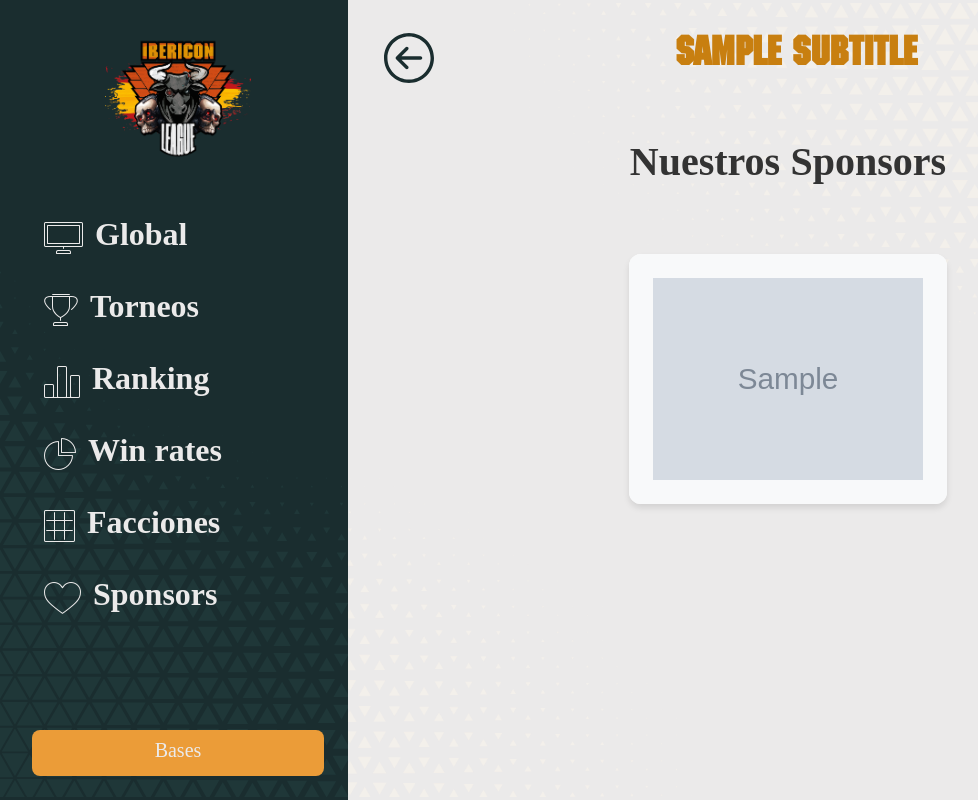
After one commit to MarioFernandezCarballo/Ibericon2.0, a Python web app: template templates/sponsors.html in a window 1280 px wide. The commit adds this page. Shown: the whole page, without its empty margins (36-1014 px from the left). Run offline with Jinja, Linux system fonts and the light colour scheme; the template is opened without the code that fills it: most values are stand-ins (such as "Sample title", 1, 10 or a date in 2020); grey boxes marked "Sample" are stand-in pictures; some libraries are stand-ins or nearby versions.

Commit message:
Sponsors and region handling

```diff
--- a/templates/base.html
+++ b/templates/base.html
@@ -27,6 +27,7 @@
         <li><a href="/ranking"> <i class="icon-bargraph"></i>Ranking</a></li>
         <li><a href="/winrates"> <i class="icon-piechart"></i>Win rates</a></li>
         <li><a href="/factions"> <i class="icon-grid"></i>Facciones</a></li>
+        <li><a href="/sponsors"> <i class="icon-heart"></i>Sponsors</a></li>
     </ul>
   </nav>
     {% if user %}
--- /dev/null
+++ b/templates/sponsors.html
@@ -0,0 +1,179 @@
+{% extends "base.html" %}
+
+{% block content %}
+<div class="sponsors-container">
+    <div class="sponsors-header">
+        <h2>Nuestros Sponsors</h2>
+    </div>
+
+    <div class="sponsors-grid">
+        {% for sponsor in sponsors %}
+        <div class="sponsor-card">
+            <a href="{{ sponsor.url }}" target="_blank" rel="noopener noreferrer">
+                <div class="sponsor-image-wrapper">
+                    <img src="{{ sponsor.logo }}" alt="{{ sponsor.name }}" class="sponsor-logo">
+                    <div class="sponsor-overlay">
+                        <span class="sponsor-name">{{ sponsor.name }}</span>
+                        <span class="sponsor-link">Visitar sitio web →</span>
+                    </div>
+                </div>
+            </a>
+        </div>
+        {% endfor %}
+    </div>
+</div>
+
+<style>
+.sponsors-container {
+    padding: 2rem;
+    max-width: 1400px;
+    margin: 0 auto;
+}
+
+.sponsors-header {
+    text-align: center;
+    margin-bottom: 3rem;
+}
+
+.sponsors-header h2 {
+    font-size: 2.5rem;
+    color: #333;
+    margin-bottom: 1rem;
+    font-weight: bold;
+}
+
+.sponsors-header p {
+    font-size: 1.2rem;
+    color: #666;
+}
+
+.sponsors-grid {
+    display: grid;
+    grid-template-columns: repeat(auto-fit, minmax(300px, 1fr));
+    gap: 2rem;
+    padding: 1rem;
+}
+
+.sponsor-card {
+    position: relative;
+    background: #fff;
+    border-radius: 12px;
+    overflow: hidden;
+    box-shadow: 0 4px 6px rgba(0, 0, 0, 0.1);
+    transition: all 0.3s ease;
+    cursor: pointer;
+}
+
+.sponsor-card:hover {
+    transform: translateY(-5px);
+    box-shadow: 0 8px 15px rgba(0, 0, 0, 0.2);
+}
+
+.sponsor-card a {
+    text-decoration: none;
+    color: inherit;
+    display: block;
+}
+
+.sponsor-image-wrapper {
+    position: relative;
+    width: 100%;
+    height: 250px;
+    overflow: hidden;
+    background: #f8f9fa;
+}
+
+.sponsor-logo {
+    width: 100%;
+    height: 100%;
+    object-fit: contain;
+    padding: 1.5rem;
+    transition: transform 0.3s ease;
+}
+
+.sponsor-card:hover .sponsor-logo {
+    transform: scale(1.05);
+}
+
+.sponsor-overlay {
+    position: absolute;
+    bottom: 0;
+    left: 0;
+    right: 0;
+    background: linear-gradient(to top, rgba(0,0,0,0.8), transparent);
+    color: white;
+    padding: 1.5rem;
+    transform: translateY(100%);
+    transition: transform 0.3s ease;
+    display: flex;
+    flex-direction: column;
+    justify-content: flex-end;
+}
+
+.sponsor-card:hover .sponsor-overlay {
+    transform: translateY(0);
+}
+
+.sponsor-name {
+    font-size: 1.2rem;
+    font-weight: bold;
+    margin-bottom: 0.5rem;
+}
+
+.sponsor-link {
+    font-size: 0.9rem;
+    opacity: 0.9;
+}
+
+/* Responsive adjustments */
+@media (max-width: 768px) {
+    .sponsors-grid {
+        grid-template-columns: repeat(auto-fit, minmax(250px, 1fr));
+        gap: 1.5rem;
+        padding: 0.5rem;
+    }
+
+    .sponsor-image-wrapper {
+        height: 200px;
+    }
+
+    .sponsors-header h2 {
+        font-size: 2rem;
+    }
+
+    .sponsors-header p {
+        font-size: 1rem;
+    }
+}
+
+@media (max-width: 480px) {
+    .sponsors-grid {
+        grid-template-columns: 1fr;
+        gap: 1rem;
+    }
+
+    .sponsor-image-wrapper {
+        height: 180px;
+    }
+}
+
+/* Dark mode support if needed */
+@media (prefers-color-scheme: dark) {
+    .sponsor-card {
+        background: #2a2a2a;
+    }
+
+    .sponsor-image-wrapper {
+        background: #1a1a1a;
+    }
+
+    .sponsors-header h2 {
+        color: #f0f0f0;
+    }
+
+    .sponsors-header p {
+        color: #b0b0b0;
+    }
+}
+</style>
+{% endblock %}
```
Also changed, not shown: main.py (+26 -0 lines), utils/admin.py (+10 -0 lines), utils/user.py (+67 -0 lines).
